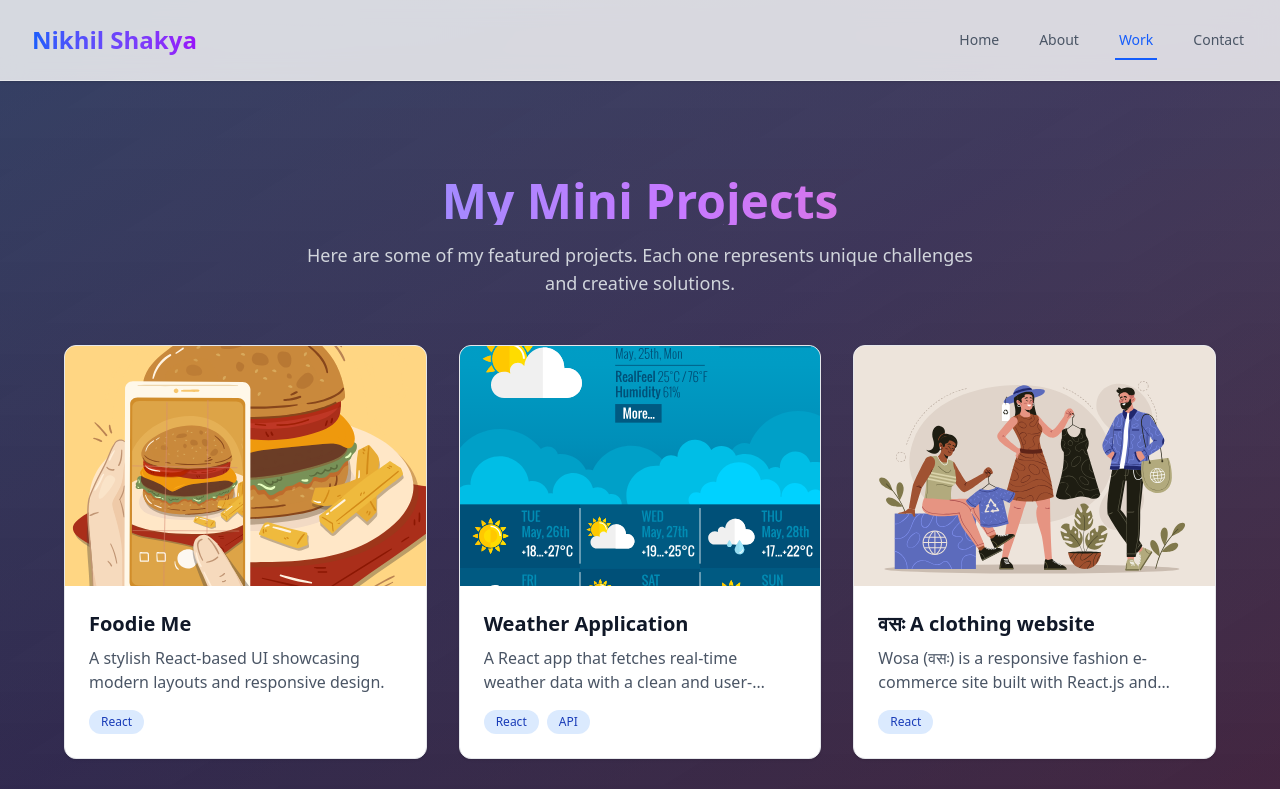
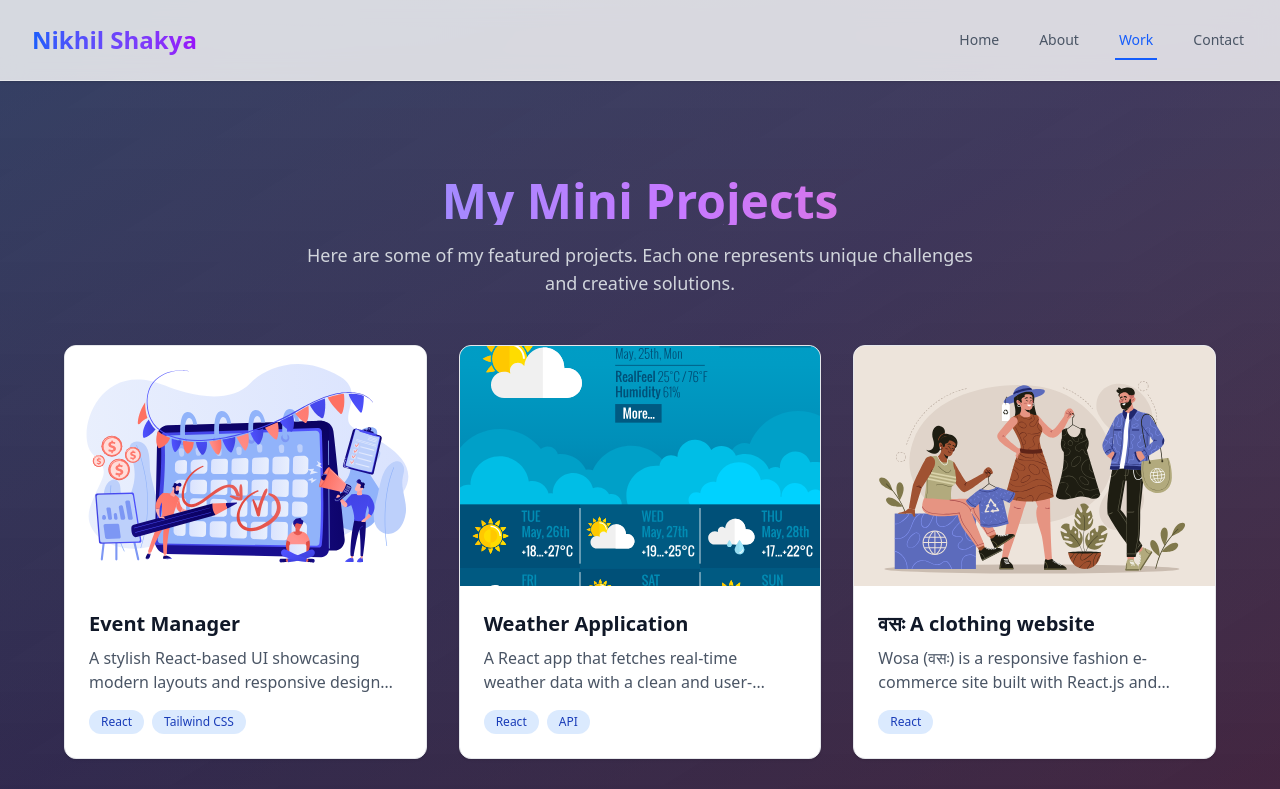
Before and after one commit to nikhilShakya7/NextJs-myWebsite, a Next.js app: page /project in a window 1280 px wide. Shown: the top 789 px of the page. Built offline with nearby package versions, Linux system fonts and the light colour scheme.

Commit message:
`Project Added`

```diff
--- a/app/project/page.tsx
+++ b/app/project/page.tsx
@@ -6,11 +6,11 @@ import { useEffect, useState } from "react";
 const projects = [
   {
     id: 6,
-    title: "Foodie Me",
+    title: "Event Manager",
     description:
-      "A stylish React-based UI showcasing modern layouts and responsive design.",
-    tags: ["React"],
-    link: "https://reactjs-foodie-me.vercel.app/",
+      "A stylish React-based UI showcasing modern layouts and responsive design thst helps to manage events.",
+    tags: ["React", "Tailwind CSS"],
+    link: "https://react-js-event-manager.vercel.app/",
     image: "/images/6.svg",
   },
 
```
Also changed, not shown: public/images/6.svg.
